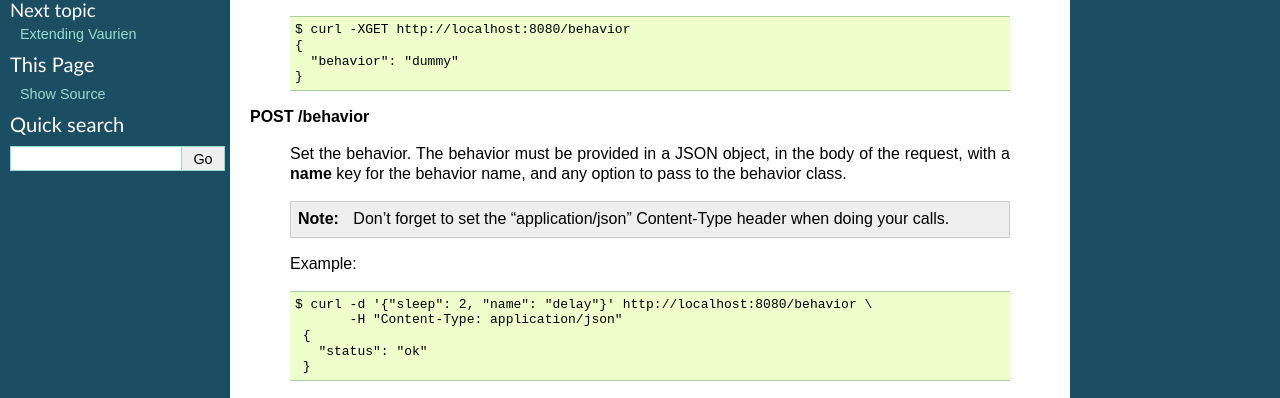
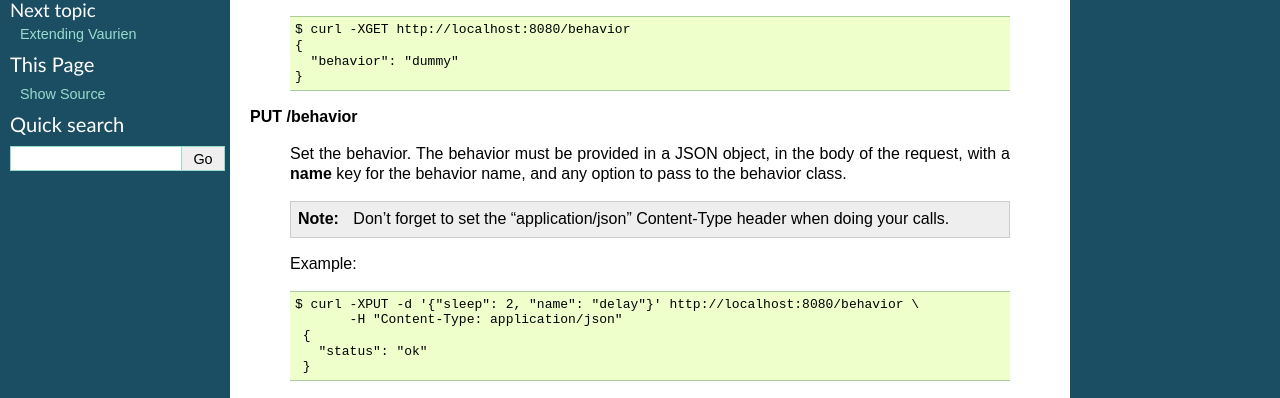
Before and after one commit to community-libs/vaurien, a Sphinx documentation site: the page built from docs/source/apis.rst, in a window 1280 px wide. Shown: the part 186-584 px from the top of the page. Built offline with Sphinx 7.4.7, drawn with Linux system fonts in a browser that asks for light colours; pages that are not in the unit, such as notebooks, are missing from menus.

Commit message:
The POST had been replaced with a PUT

```diff
--- a/docs/source/apis.rst
+++ b/docs/source/apis.rst
@@ -16,7 +16,7 @@ APIs
        }
 
 
-**POST** **/behavior**
+**PUT** **/behavior**
 
    Set the behavior. The behavior must be provided in a JSON object,
    in the body of the request, with a **name** key for the behavior
@@ -29,7 +29,7 @@ APIs
 
    Example::
 
-      $ curl -d '{"sleep": 2, "name": "delay"}' http://localhost:8080/behavior \
+      $ curl -XPUT -d '{"sleep": 2, "name": "delay"}' http://localhost:8080/behavior \
              -H "Content-Type: application/json"
        {
          "status": "ok"
```
